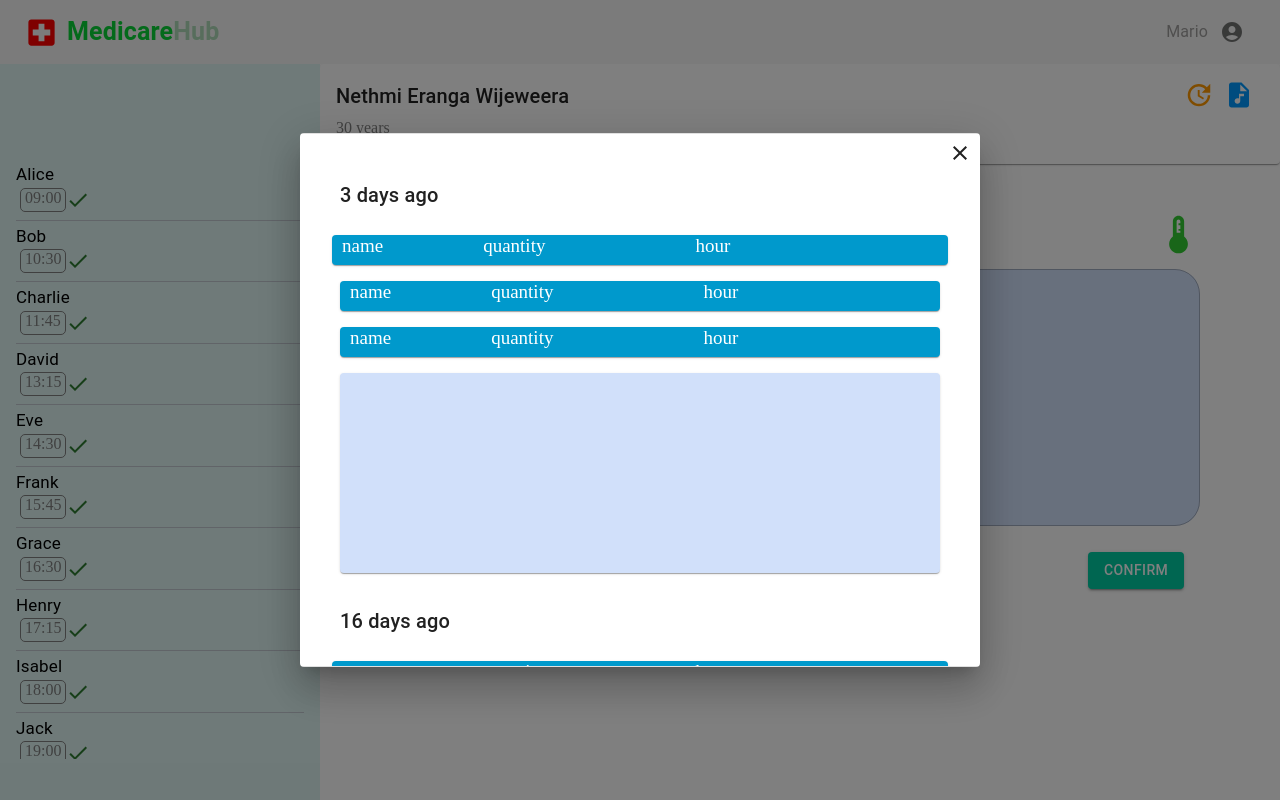
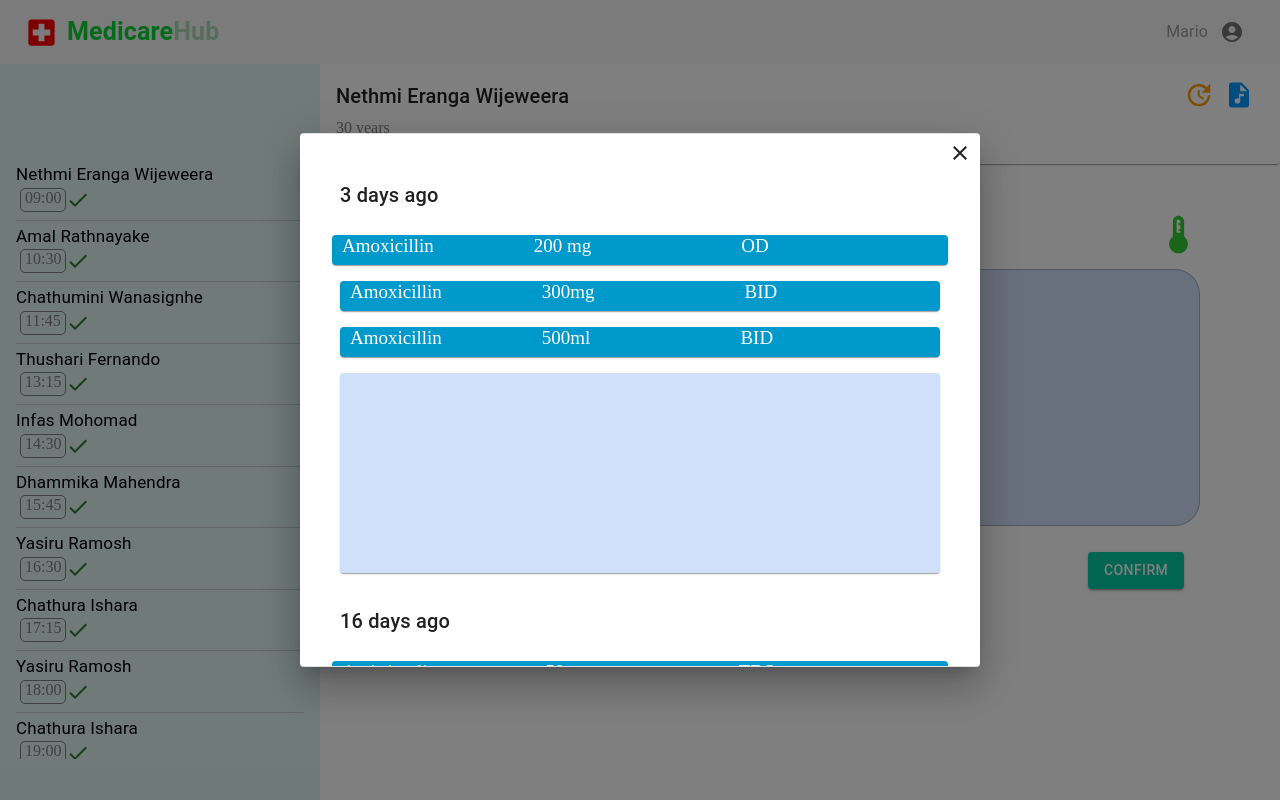
Before and after one commit to Bistec-UOM/MedicareHub_front, a React (Create React App) app in the folder front/: page /doct in a window 1280 px wide. Both pictures are taken after a click on the icon 1239 px from the left and 95 px from the top of the page. Built offline with nearby package versions, Linux system fonts and the light colour scheme.

Commit message:
side bar changes

```diff
--- a/front/src/components/DoctorComponents/PatientsRecords.js
+++ b/front/src/components/DoctorComponents/PatientsRecords.js
@@ -22,40 +22,40 @@ export default function PatientsRecords(props) {
                         <Grid item xs={12}>
                         <DialogTitle sx={{ m: 0, p: 2 ,}}>3 days ago</DialogTitle>
                             <Card sx={{m:1, backgroundColor: '#0099cc', color: 'white', fontSize: '19px',height:'30px', }}>
-                                <Typography gutterBottom variant="p" sx={{ marginLeft: '10px', }}>name</Typography>
-                                <Typography gutterBottom variant="p" sx={{ marginLeft: '100px', }}>quantity</Typography>
-                                <Typography gutterBottom variant="p" sx={{ marginLeft: '150px', }}>hour</Typography>
+                                <Typography gutterBottom variant="p" sx={{ marginLeft: '10px', }}>Amoxicillin</Typography>
+                                <Typography gutterBottom variant="p" sx={{ marginLeft: '100px', }}>200 mg</Typography>
+                                <Typography gutterBottom variant="p" sx={{ marginLeft: '150px', }}>OD</Typography>
                             </Card>
 
                             <Card sx={{m: 2, backgroundColor: '#0099cc', color: 'white', fontSize: '19px',height:'30px', }}>
-                                <Typography gutterBottom variant="p" sx={{ marginLeft: '10px', }}>name</Typography>
-                                <Typography gutterBottom variant="p" sx={{ marginLeft: '100px', }}>quantity</Typography>
-                                <Typography gutterBottom variant="p" sx={{ marginLeft: '150px', }}>hour</Typography>
+                                <Typography gutterBottom variant="p" sx={{ marginLeft: '10px', }}>Amoxicillin</Typography>
+                                <Typography gutterBottom variant="p" sx={{ marginLeft: '100px', }}>300mg</Typography>
+                                <Typography gutterBottom variant="p" sx={{ marginLeft: '150px', }}>BID</Typography>
                             </Card>
                             <Card sx={{m: 2, backgroundColor: '#0099cc', color: 'white', fontSize: '19px',height:'30px', }}>
-                                <Typography gutterBottom variant="p" sx={{ marginLeft: '10px', }}>name</Typography>
-                                <Typography gutterBottom variant="p" sx={{ marginLeft: '100px', }}>quantity</Typography>
-                                <Typography gutterBottom variant="p" sx={{ marginLeft: '150px', }}>hour</Typography>
+                                <Typography gutterBottom variant="p" sx={{ marginLeft: '10px', }}>Amoxicillin</Typography>
+                                <Typography gutterBottom variant="p" sx={{ marginLeft: '100px', }}>500ml</Typography>
+                                <Typography gutterBottom variant="p" sx={{ marginLeft: '150px', }}>BID</Typography>
                             </Card>
                             <Card sx={{m: 2, backgroundColor: 'rgb(209, 224, 250)', color: 'blue', fontSize: '20px',height:'200px',width:'600px', }}>
 
                               </Card>
                               <DialogTitle sx={{ m: 0, p: 2 ,}}>16 days ago</DialogTitle>
                               <Card sx={{m:1, backgroundColor: '#0099cc', color: 'white', fontSize: '19px',height:'30px', }}>
-                                <Typography gutterBottom variant="p" sx={{ marginLeft: '10px', }}>name</Typography>
-                                <Typography gutterBottom variant="p" sx={{ marginLeft: '100px', }}>quantity</Typography>
-                                <Typography gutterBottom variant="p" sx={{ marginLeft: '150px', }}>hour</Typography>
+                                <Typography gutterBottom variant="p" sx={{ marginLeft: '10px', }}>Amitriptyline</Typography>
+                                <Typography gutterBottom variant="p" sx={{ marginLeft: '100px', }}>50mg</Typography>
+                                <Typography gutterBottom variant="p" sx={{ marginLeft: '150px', }}>TDSr</Typography>
                             </Card>
 
                             <Card sx={{m: 2, backgroundColor: '#0099cc', color: 'white', fontSize: '19px',height:'30px', }}>
-                                <Typography gutterBottom variant="p" sx={{ marginLeft: '10px', }}>name</Typography>
-                                <Typography gutterBottom variant="p" sx={{ marginLeft: '100px', }}>quantity</Typography>
-                                <Typography gutterBottom variant="p" sx={{ marginLeft: '150px', }}>hour</Typography>
+                                <Typography gutterBottom variant="p" sx={{ marginLeft: '10px', }}>Acetaminophen</Typography>
+                                <Typography gutterBottom variant="p" sx={{ marginLeft: '100px', }}>100ml</Typography>
+                                <Typography gutterBottom variant="p" sx={{ marginLeft: '150px', }}>BID</Typography>
                             </Card>
                             <Card sx={{m: 2, backgroundColor: '#0099cc', color: 'white', fontSize: '19px',height:'30px', }}>
-                                <Typography gutterBottom variant="p" sx={{ marginLeft: '10px', }}>name</Typography>
-                                <Typography gutterBottom variant="p" sx={{ marginLeft: '100px', }}>quantity</Typography>
-                                <Typography gutterBottom variant="p" sx={{ marginLeft: '150px', }}>hour</Typography>
+                                <Typography gutterBottom variant="p" sx={{ marginLeft: '10px', }}>Azithromycin</Typography>
+                                <Typography gutterBottom variant="p" sx={{ marginLeft: '100px', }}>100mg</Typography>
+                                <Typography gutterBottom variant="p" sx={{ marginLeft: '150px', }}>OD</Typography>
                             </Card>
                             <Card sx={{m: 2, backgroundColor: 'rgb(209, 224, 250)', color: 'blue', fontSize: '20px',height:'200px',width:'600px', }}>
 
--- a/front/src/pages/Doctor.js
+++ b/front/src/pages/Doctor.js
@@ -64,73 +64,73 @@ export default function Doctor() {
   let x=[
     {
       "id": 1,
-      "name": "Alice",
+      "name": "Nethmi Eranga Wijeweera",
       "time": "09:00",
       "status": "done"
     },
     {
       "id": 2,
-      "name": "Bob",
+      "name": "Amal Rathnayake",
       "time": "10:30",
       "status": "done"
     },
     {
       "id": 3,
-      "name": "Charlie",
+      "name": "Chathumini Wanasignhe",
       "time": "11:45",
       "status": "done"
     },
     {
       "id": 4,
-      "name": "David",
+      "name": "Thushari Fernando",
       "time": "13:15",
       "status": "done"
     },
     {
       "id": 5,
-      "name": "Eve",
+      "name": "Infas Mohomad",
       "time": "14:30",
       "status": "done"
     },
     {
       "id": 6,
-      "name": "Frank",
+      "name": "Dhammika Mahendra",
       "time": "15:45",
       "status": "done"
     },
     {
       "id": 7,
-      "name": "Grace",
+      "name": "Yasiru Ramosh",
       "time": "16:30",
       "status": "done"
     },
     {
       "id": 8,
-      "name": "Henry",
+      "name": "Chathura Ishara",
       "time": "17:15",
       "status": "done"
     },
     {
       "id": 9,
-      "name": "Isabel",
+      "name": "Yasiru Ramosh",
       "time": "18:00",
       "status": "done"
     },
     {
       "id": 10,
-      "name": "Jack",
+      "name": "Chathura Ishara",
       "time": "19:00",
       "status": "done"
     },
     {
       "id": 11,
-      "name": "Kelly",
+      "name": "Infas Mohomad",
       "time": "20:00",
       "status": "done"
     },
     {
       "id": 12,
-      "name": "Liam",
+      "name": "Thushari Fernando",
       "time": "21:00",
       "status": "done"
     }
```
